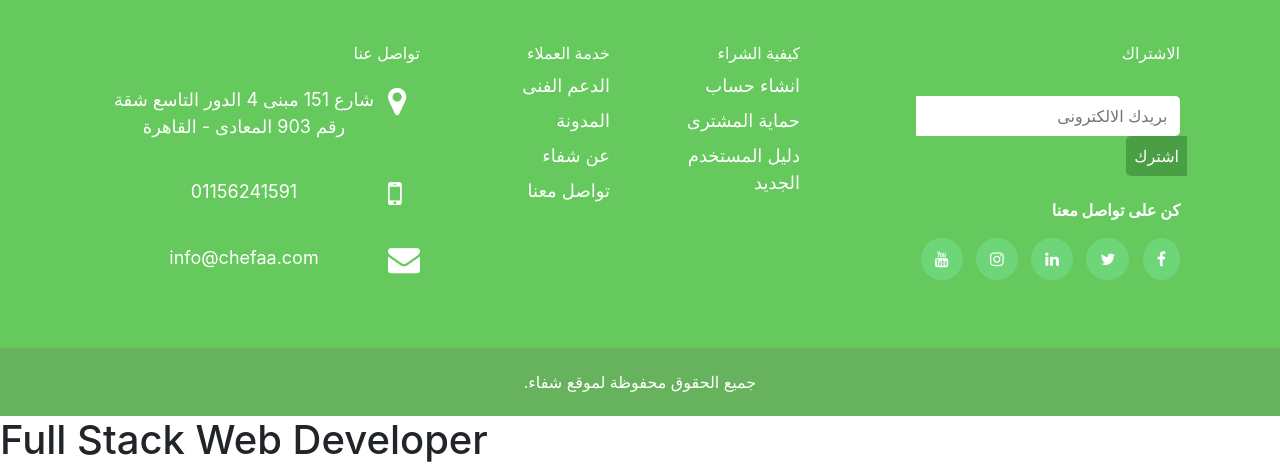
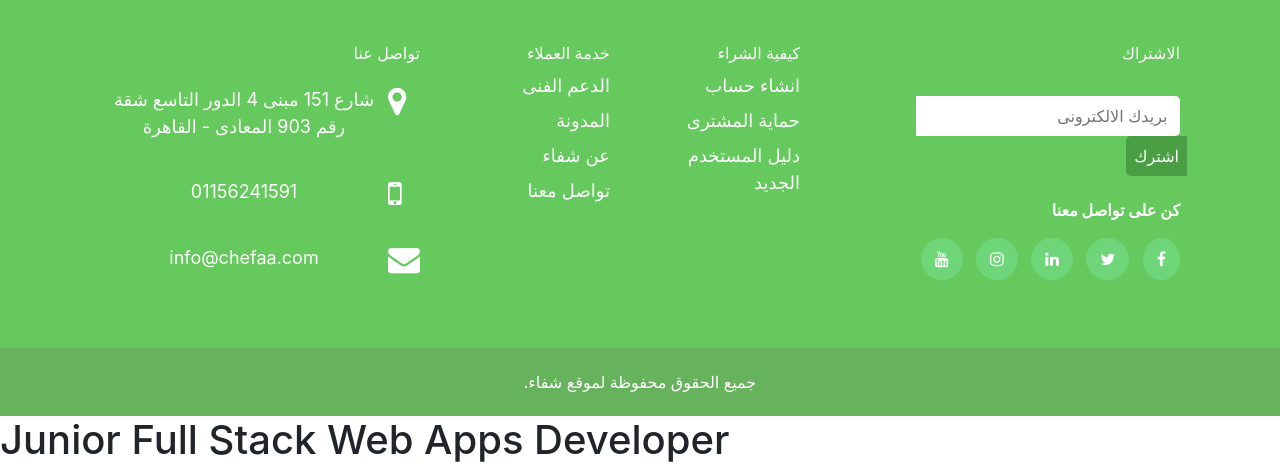
Before and after one commit to Hesham124/chefaa_store, a PHP site: page / in a window 1280 px wide. Shown: the part 3575-4047 px from the top of the page. Run offline with PHP 8.4, Linux system fonts and the light colour scheme.

Commit message:
second commit

```diff
--- a/index.php
+++ b/index.php
@@ -929,7 +929,7 @@
 
     <!-- End Scroll To Top Button -->
 
-    <h1>  Full Stack Web Developer </h1>
+    <h1>  Junior Full Stack Web Apps Developer </h1>
 
     <!-- End My Work -->
 
```
